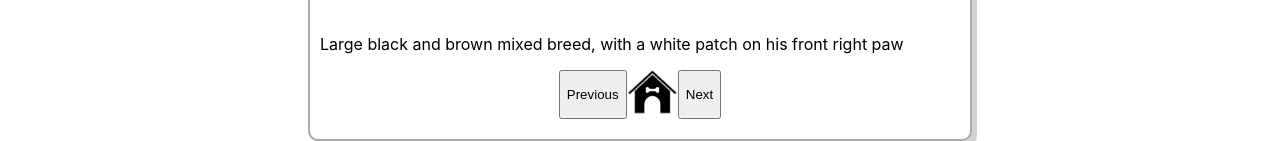
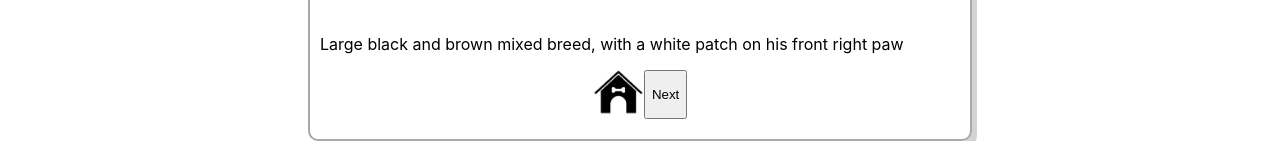
Before and after one commit to scottdgaines/wheres-walter, a React (Create React App) app: page /1 in a window 1280 px wide. Shown: the part 716-857 px from the top of the page. Built offline with nearby package versions, Linux system fonts and the light colour scheme.

Commit message:
Add conditonal logic to nav buttons

```diff
--- a/src/components/View/View.tsx
+++ b/src/components/View/View.tsx
@@ -51,29 +51,33 @@ const View: React.FC<ViewProps> = ({ notices }) => {
         }
     }
 
-    const NavigateToNextNotice = () => {
-        const currentIndex = navigationArray && navigationArray.findIndex((element) => {
+    const findCurrentIndex = () => {
+        return navigationArray && navigationArray.findIndex((element) => {
             return noticeIdNum === element.id
         })
-        const nextIndex = currentIndex && (currentIndex + 1) % notices.length
-        const nextId = nextIndex && navigationArray[nextIndex].id
-        navigate(`/${nextId}`)
     }
 
     const navigateNotices = (direction: string) => {
         let navIndex
 
-        const currentIndex = navigationArray && navigationArray.findIndex((element) => {
-            return noticeIdNum === element.id
-        })
+        const currentIndex = findCurrentIndex()
 
-        if (direction === 'prev') {
-            navIndex = currentIndex && (currentIndex - 1) % notices.length
+        if (direction === 'prev' && currentIndex > 1) {
+            navIndex = currentIndex - 1
+        } else if (direction === 'prev' && currentIndex == 1) {
+            navIndex = 0
+        } else if (direction == 'prev' && currentIndex == 0) {
+            navIndex = navigationArray.length
+        } else if (currentIndex == 0){
+            navIndex = 1
+        } else if (currentIndex === navigationArray.length) {
+            navIndex = 0
         } else {
-            navIndex = currentIndex && (currentIndex + 1) % notices.length
+            navIndex = currentIndex + 1
         }
 
-        const navId = navIndex && navigationArray[navIndex].id
+        const navId = navigationArray[navIndex].id
+        console.log('jello', navigationArray)
         navigate(`/${navId}`)
     }
 
@@ -83,6 +87,8 @@ const View: React.FC<ViewProps> = ({ notices }) => {
     const description = notice && notice.petDescription
     const additionalImages = renderAdditionalImages()
     const noticeType = notice && notice.noticeType
+    const prevButton = findCurrentIndex() > 0 && <button onClick={() => navigateNotices('prev')}>Previous</button>
+    const nextButton = findCurrentIndex() < navigationArray.length && <button onClick={() => navigateNotices('next')}>Next</button>
 
   return (
     <div className="view-container">
@@ -97,11 +103,11 @@ const View: React.FC<ViewProps> = ({ notices }) => {
         <h2>Description</h2>
         <p>{description}</p>
         <div className='navigation-container'>
-            <button onClick={() => navigateNotices('prev')}>Previous</button>
+            {prevButton}
             <Link to='/'>
                 <img src={HomeIcon} className='navigation-link' />
             </Link>
-            <button onClick={() => navigateNotices('next')}>Next</button>
+            {nextButton}
         </div>
     </div>
   )
```
